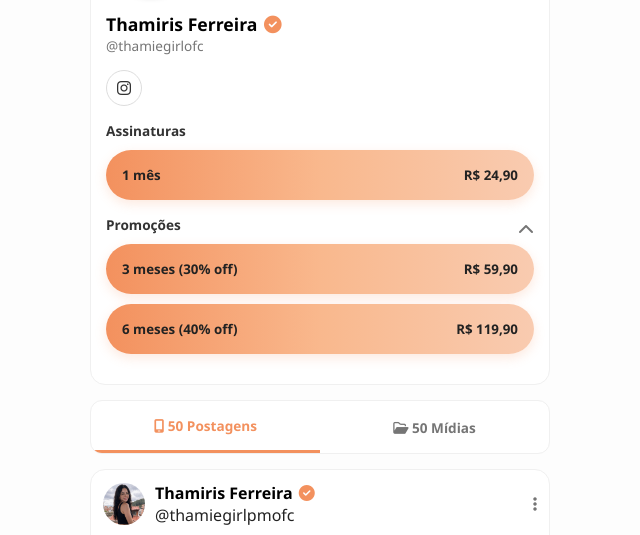
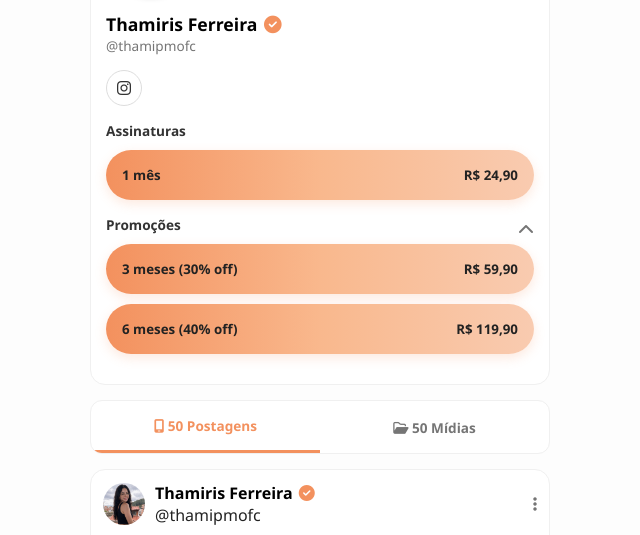
Before and after one commit to jotavDelux/privacyegirlpm, a plain HTML site: page index.html in a window 1280 px wide. Shown: the part 241-776 px from the top of the page, 320-960 px from the left. Drawn offline with Linux system fonts and the light colour scheme; grey boxes are pictures that could not be loaded; a script that the page names is missing.

Commit message:
Update index.html

```diff
--- a/index.html
+++ b/index.html
@@ -49,7 +49,7 @@
 
             <div class="profile-info">
                 <h2 class="display-name">Thamiris Ferreira <i class="fa-solid fa-circle-check verified"></i></h2>
-                <p class="username">@thamiegirlofc</p>
+                <p class="username">@thamipmofc</p>
                 <p class="bio">
 
                     <span class="read-more"></span>
@@ -103,7 +103,7 @@
                 <img src="images/fotoperfil.jpeg" class="post-avatar">
                 <div class="post-user-text">
                     <p class="post-name">Thamiris Ferreira <i class="fa-solid fa-circle-check verified"></i></p>
-                    <p class="post-username">@thamiegirlpmofc</p>
+                    <p class="post-username">@thamipmofc</p>
                 </div>
                 <i class="fa-solid fa-ellipsis-vertical post-more"></i>
             </div>
```
